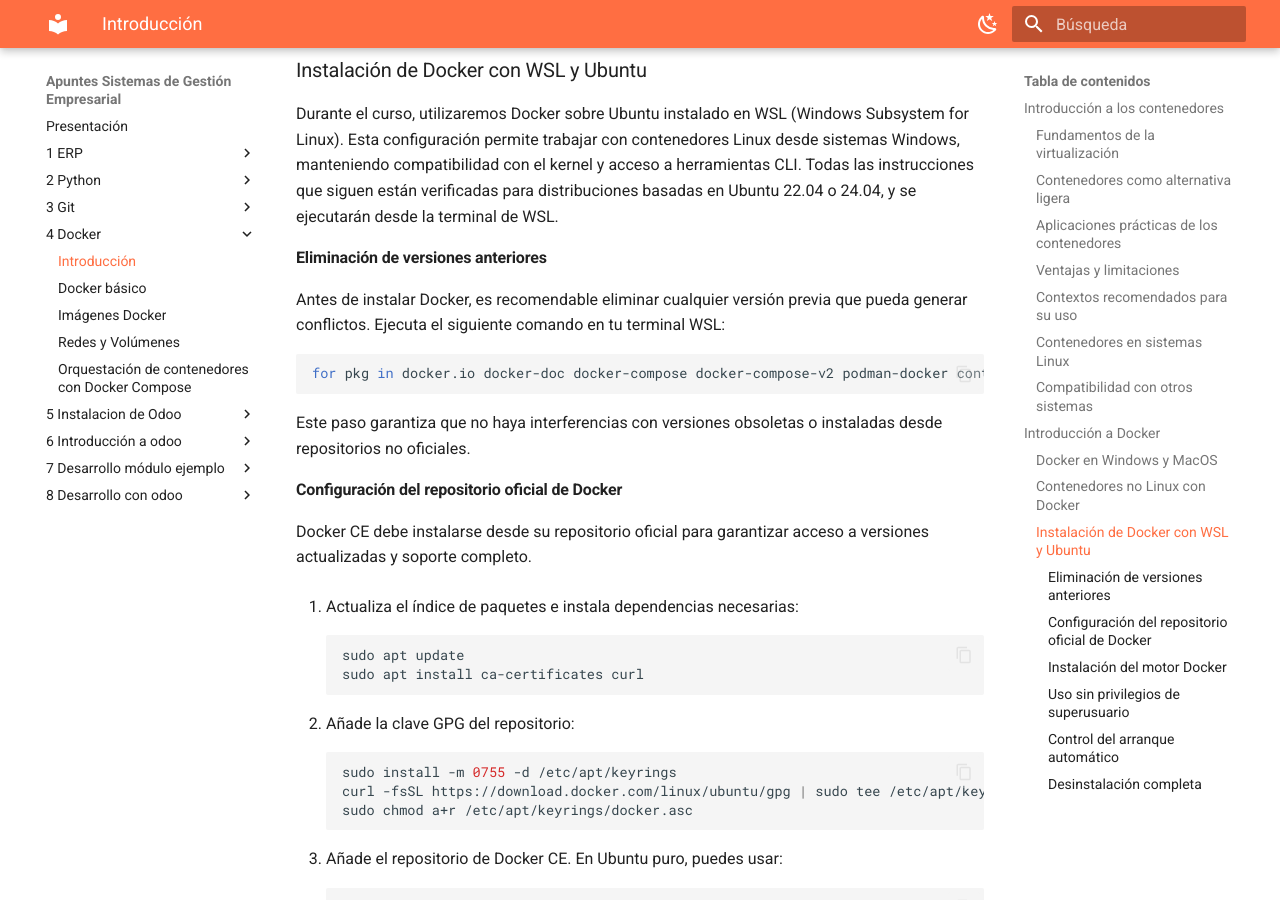
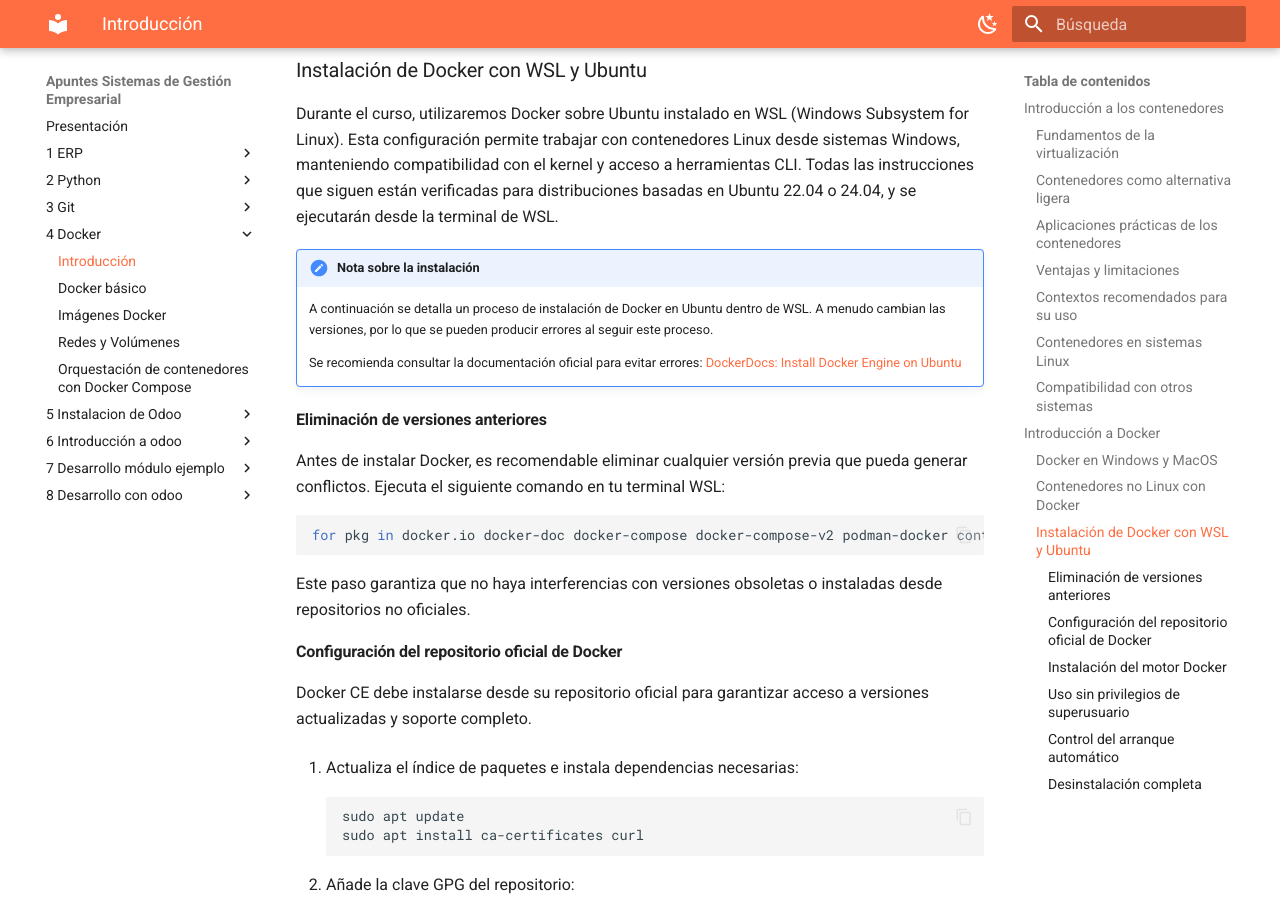
Before and after one commit to apuntes-sergio/sge, an MkDocs documentation site: the page built from docs/4_1_introduccion.md, in a window 1280 px wide and 900 px high, scrolled down 3208 px. Built offline with MkDocs 1.6.1 and Material for MkDocs 9.7.7, drawn with Linux system fonts in a browser that asks for light colours.

Commit message:
Revision Docker

```diff
--- a/docs/4_1_introduccion.md
+++ b/docs/4_1_introduccion.md
@@ -89,6 +89,14 @@
 ### Instalación de Docker con WSL y Ubuntu
 
 Durante el curso, utilizaremos Docker sobre Ubuntu instalado en WSL (Windows Subsystem for Linux). Esta configuración permite trabajar con contenedores Linux desde sistemas Windows, manteniendo compatibilidad con el kernel y acceso a herramientas CLI. Todas las instrucciones que siguen están verificadas para distribuciones basadas en Ubuntu 22.04 o 24.04, y se ejecutarán desde la terminal de WSL.
+
+
+!!!note "Nota sobre la instalación"
+
+    A continuación se detalla un proceso de instalación de Docker en Ubuntu dentro de WSL. A menudo cambian las versiones, por lo que se pueden producir errores al seguir este proceso.
+
+    Se recomienda consultar la documentación oficial para evitar errores: [DockerDocs: Install Docker Engine on Ubuntu](https://docs.docker.com/engine/install/ubuntu/)
+
 
 #### Eliminación de versiones anteriores
 
```
